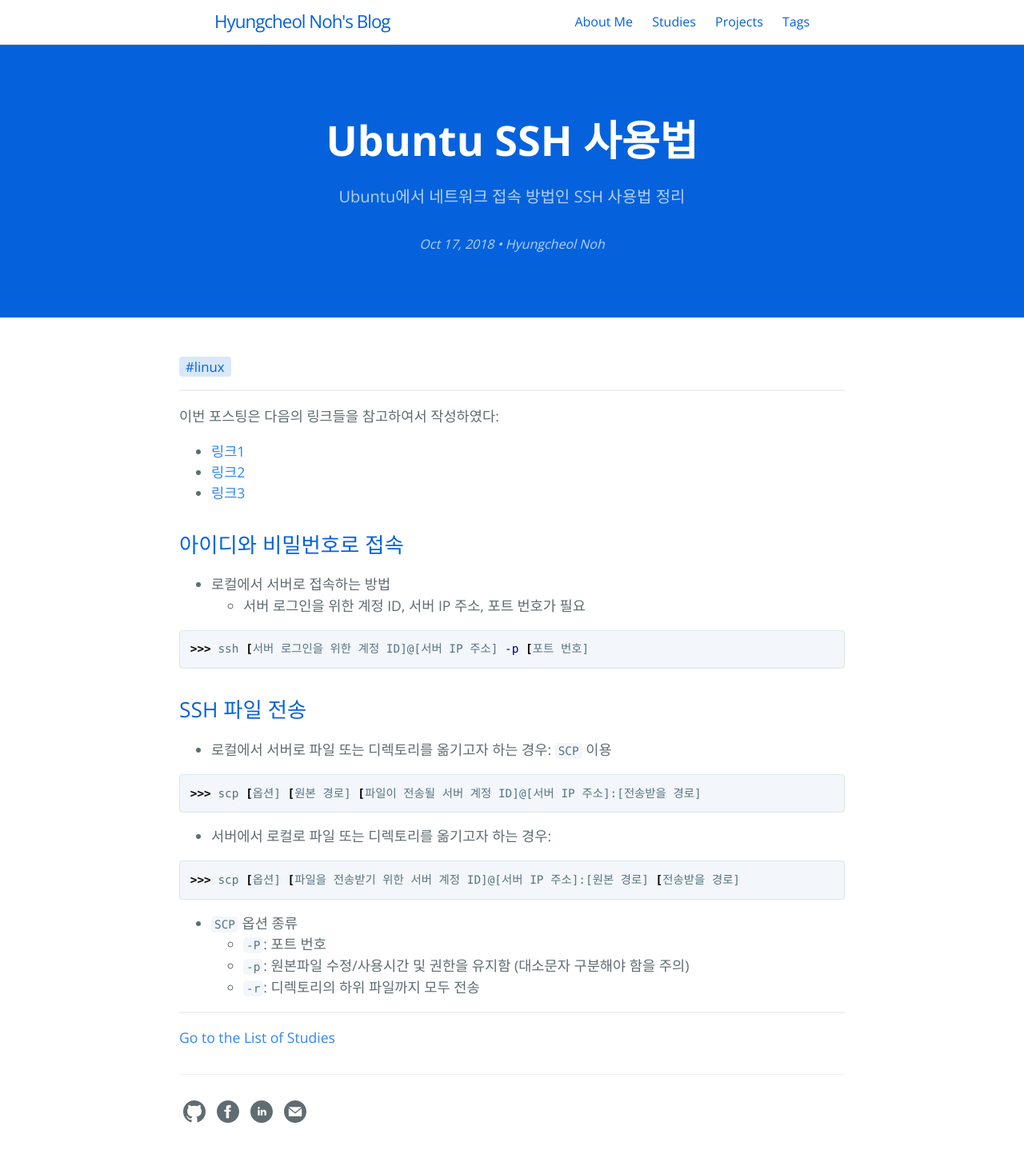
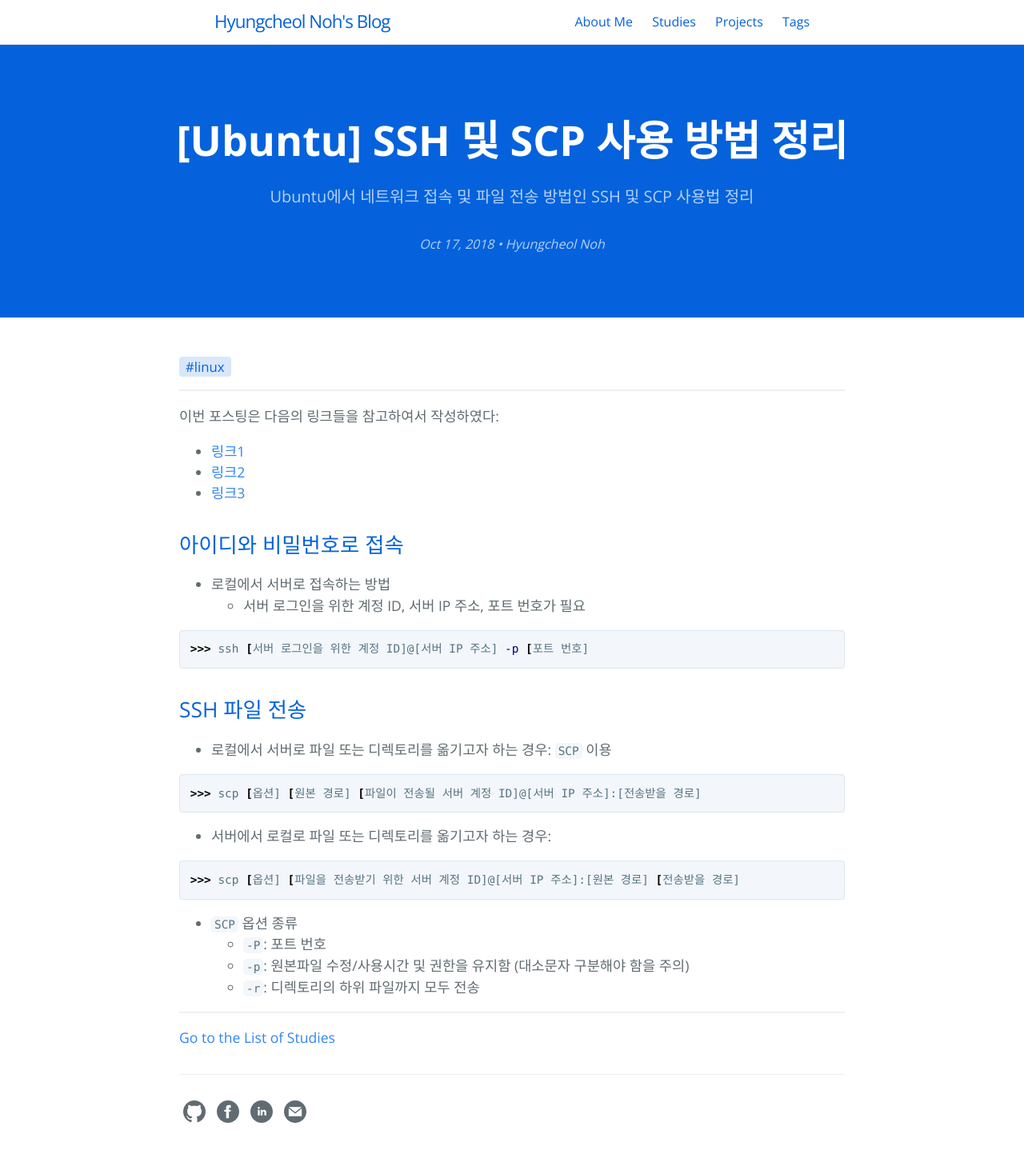
Before and after one commit to hcnoh/hcnoh.github.io, a Jekyll site: the page built from _posts/2018-10-17-ubuntu-ssh-scp-usage.md, in a window 1280 px wide. Shown: the whole page at 80% size. Built offline with Jekyll 4.4.1, drawn with Linux system fonts in a browser that asks for light colours; comment, search, counter and statistics services are not loaded.

Commit message:
Update and rename 2018-10-17-ubuntu-ssh-usage.md to 2018-10-17-ubuntu-ssh-scp-usage.md

```diff
--- a/_posts/2018-10-17-ubuntu-ssh-usage.md
+++ b/_posts/2018-10-17-ubuntu-ssh-scp-usage.md
@@ -1,15 +1,15 @@
 ---
 layout: post
-title: "Ubuntu SSH 사용법"
+title: "[Ubuntu] SSH 및 SCP 사용 방법 정리"
 date: 2018-10-17 13:43:08
-tagline: "Ubuntu에서 네트워크 접속 방법인 SSH 사용법 정리"
+tagline: "Ubuntu에서 네트워크 접속 및 파일 전송 방법인 SSH 및 SCP 사용법 정리"
 categories:
 - Ubuntu 16.04
 tags:
 - linux
 image: /thumbnail-mobile.png
 author: "Hyungcheol Noh"
-permalink: /2018-10-17-ubuntu-ssh-usage
+permalink: /2018-10-17-ubuntu-ssh-scp-usage
 ---
 
 이번 포스팅은 다음의 링크들을 참고하여서 작성하였다:
```
